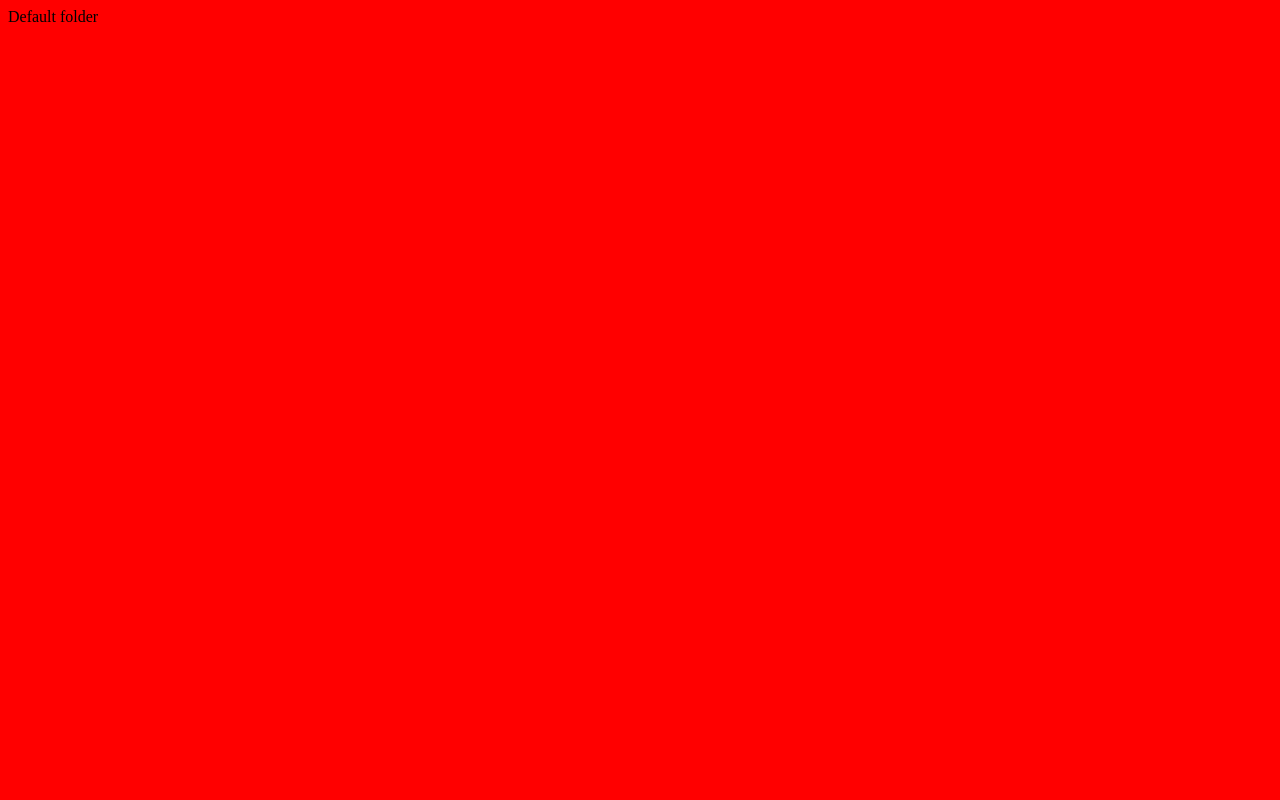
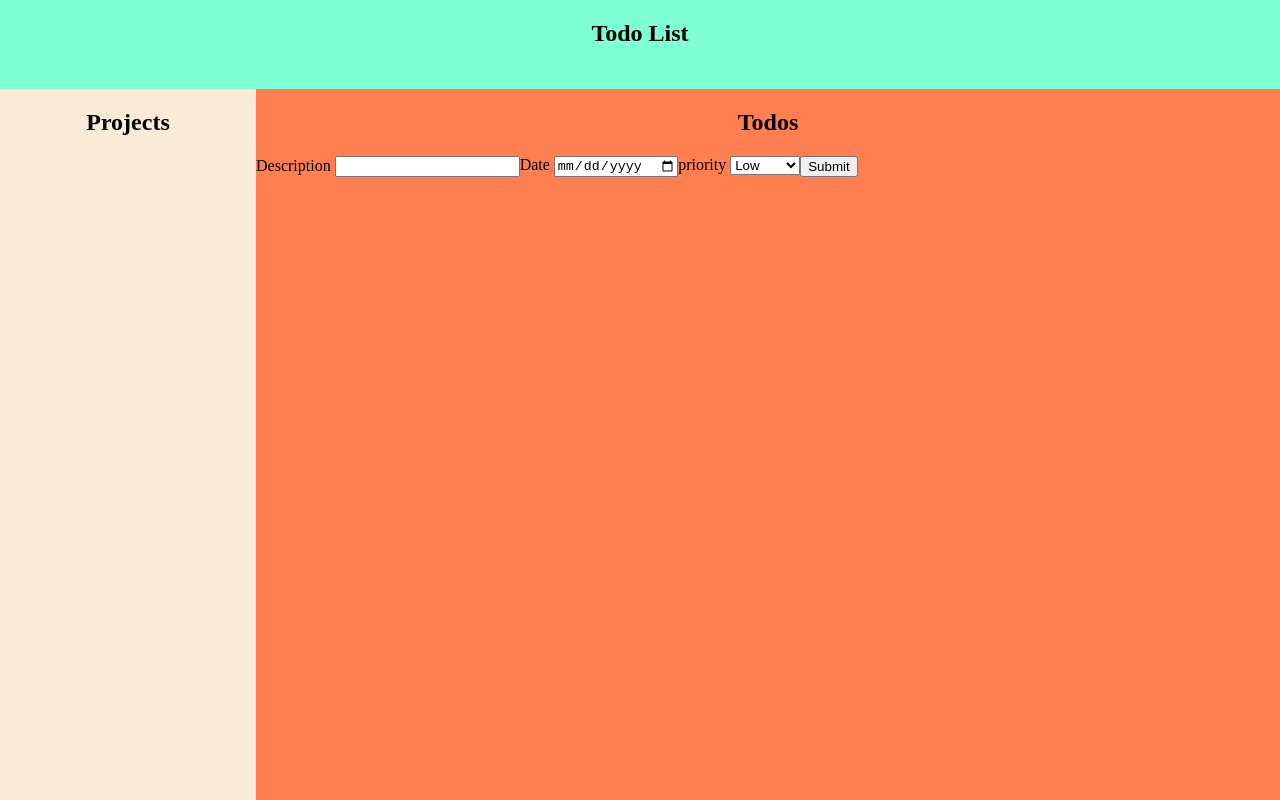
Before and after one commit to BigR0b/to-do-list, a website with bundled scripts: page dist/index.html in a window 1280 px wide. Built offline with nearby package versions, Linux system fonts and the light colour scheme.

Commit message:
Set up skeleton layout for the form

```diff
--- a/src/index.js
+++ b/src/index.js
@@ -10,17 +10,17 @@ import {
   removeProject,
 } from './todo';
 
-const defaultProject = project('Default folder');
-addProject(defaultProject);
+// const defaultProject = project('Default folder');
+// addProject(defaultProject);
 
-let defaultTodo = todo('Default todo', 'Making a default todo list', '', '');
+// let defaultTodo = todo('Default todo', 'Making a default todo list', '', '');
 
-const defaultProjectFolder = document.createElement('div');
-const body = document.querySelector('body');
-addToList(defaultTodo, projectList[0].todo);
-console.table(projectList);
-console.table(projectList[0]);
-console.table(projectList[0].todo);
-defaultProjectFolder.textContent = projectList[0].name;
+// const defaultProjectFolder = document.createElement('div');
+// const body = document.querySelector('body');
+// addToList(defaultTodo, projectList[0].todo);
+// console.table(projectList);
+// console.table(projectList[0]);
+// console.table(projectList[0].todo);
+// defaultProjectFolder.textContent = projectList[0].name;
 
-body.appendChild(defaultProjectFolder);
+// body.appendChild(defaultProjectFolder);
--- a/src/style.css
+++ b/src/style.css
@@ -1,3 +1,25 @@
 body {
-  background-color: red;
+  margin: 0;
+  padding: 0;
 }
+#container {
+  height: 100vh;
+  display: grid;
+  grid-template-rows: 1fr 8fr;
+  grid-template-columns: 1fr 4fr;
+  text-align: center;
+}
+nav {
+  background: aquamarine;
+  grid-column: span 2;
+}
+#project {
+  background: antiquewhite;
+  min-width: 250px;
+}
+#todo {
+  background: coral;
+}
+form {
+  display: flex;
+}
--- a/src/todo.js
+++ b/src/todo.js
@@ -11,12 +11,11 @@ const project = name => {
 const addProject = project => projectList.push(project);
 const removeProject = index => projectList.splice(index, 1);
 
-const todo = (title, description, dueDate, priority) => {
-  title = title;
+const todo = (description, dueDate, priority) => {
   description = description;
   dueDate = dueDate;
   priority = priority;
-  return { title, description, dueDate, priority };
+  return { description, dueDate, priority };
 };
 
 const addToList = (todo, todoList) => todoList.push(todo);
```
Also changed, not shown: dist/bundle.js, dist/index.html.
